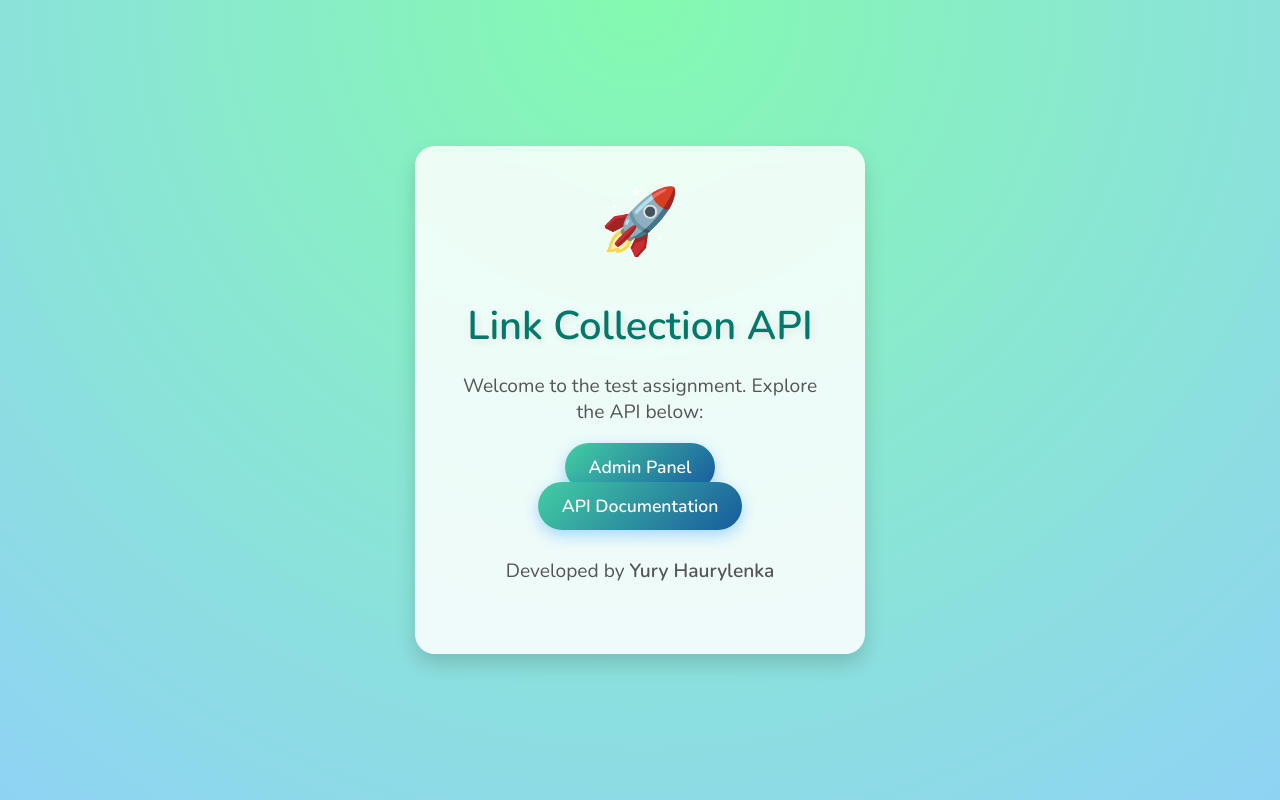
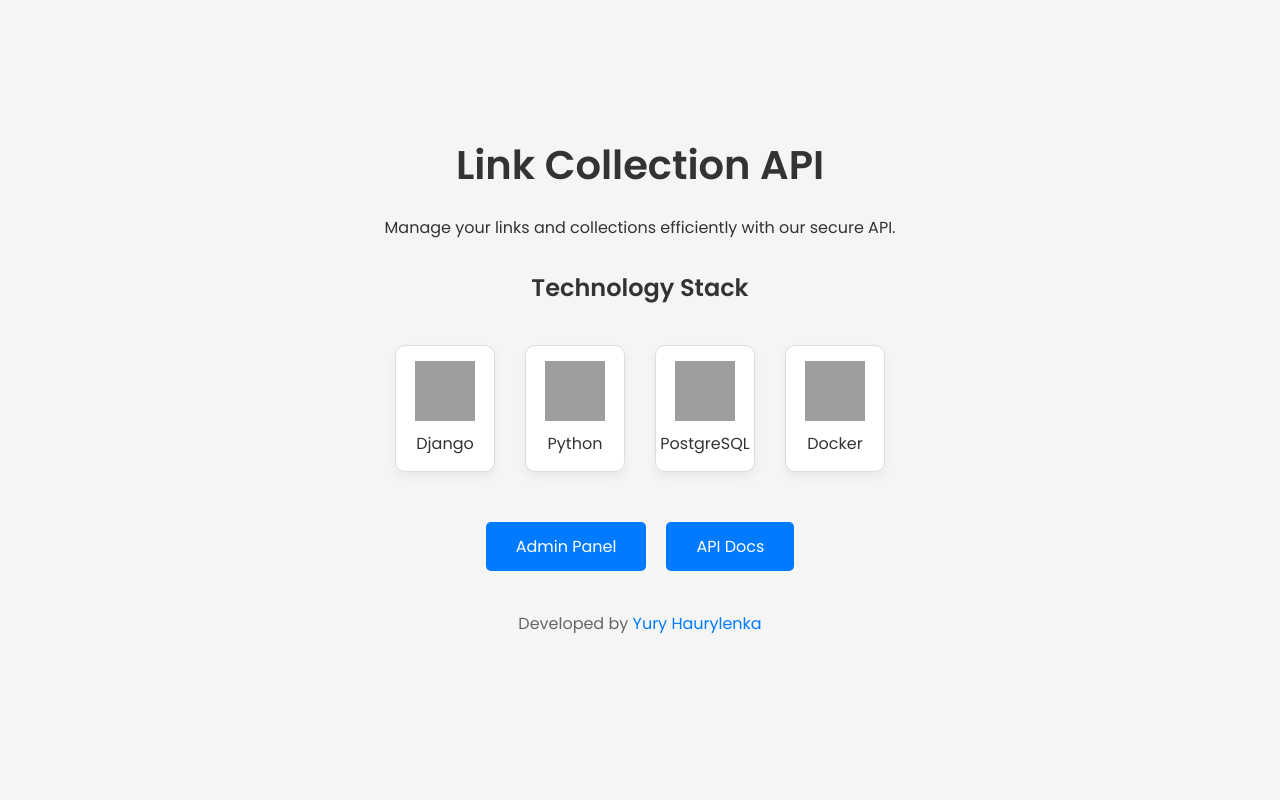
Before and after one commit to YuryHaurylenka/test_task_django_api_sql, a Django app: page / in a window 1280 px wide. Run offline with Django 5.2, Linux system fonts and the light colour scheme; parts of the project's set-up code (start-up, migrations or seed data) failed here and were passed over; grey boxes are pictures that could not be loaded.

Commit message:
update home.html with new design

```diff
--- a/templates/home.html
+++ b/templates/home.html
@@ -2,105 +2,124 @@
 <html lang="en">
 <head>
     <meta charset="UTF-8">
-    <title>Link Collection API - Test Assignment</title>
-    <link href="https://fonts.googleapis.com/css2?family=Nunito:wght@300;400;600&display=swap" rel="stylesheet">
+    <meta name="viewport" content="width=device-width, initial-scale=1.0">
+    <title>Link Collection API</title>
+    <link href="https://fonts.googleapis.com/css2?family=Poppins:wght@400;600&display=swap" rel="stylesheet">
     <style>
         * {
             margin: 0;
             padding: 0;
             box-sizing: border-box;
+            font-family: 'Poppins', sans-serif;
         }
         body {
-            font-family: 'Nunito', sans-serif;
-            background: radial-gradient(circle at top, #84fab0, #8fd3f4);
             display: flex;
+            flex-direction: column;
+            align-items: center;
             justify-content: center;
-            align-items: center;
-            height: 100vh;
+            min-height: 100vh;
+            background-color: #f5f5f5;
             color: #333;
-            overflow: hidden;
-        }
-        .container {
-            background-color: rgba(255, 255, 255, 0.85);
-            backdrop-filter: blur(10px);
-            border-radius: 20px;
-            padding: 40px;
             text-align: center;
-            max-width: 450px;
-            box-shadow: 0 10px 20px rgba(0, 0, 0, 0.15);
-            transform: scale(1);
-            transition: transform 0.4s ease;
-        }
-        .container:hover {
-            transform: scale(1.05);
+            padding: 20px;
         }
         h1 {
             font-size: 2.5rem;
             margin-bottom: 20px;
-            color: #00796b;
-            text-shadow: 2px 2px 8px rgba(0, 0, 0, 0.1);
         }
         p {
-            font-size: 1.2rem;
+            font-size: 1rem;
             margin-bottom: 30px;
-            color: #555;
         }
-        .links {
-            list-style: none;
-            padding: 0;
+        .tech-stack {
+            display: flex;
+            flex-wrap: wrap;
+            justify-content: center;
+            gap: 30px;
+            margin-top: 40px;
         }
-        .links li {
-            margin: 15px 0;
+        .tech-item {
+            display: flex;
+            flex-direction: column;
+            align-items: center;
+            justify-content: center;
+            width: 100px;
+            padding: 15px;
+            background-color: #fff;
+            border: 1px solid #ddd;
+            border-radius: 10px;
+            box-shadow: 0 5px 10px rgba(0, 0, 0, 0.05);
+            transition: transform 0.3s ease;
         }
-        .links a {
-            text-decoration: none;
-            color: #ffffff;
-            font-weight: bold;
-            font-size: 1.1rem;
-            padding: 12px 24px;
-            border-radius: 25px;
-            background: linear-gradient(135deg, #43cea2, #185a9d);
-            box-shadow: 0 5px 15px rgba(0, 123, 255, 0.3);
-            transition: background-color 0.4s, transform 0.3s;
+        .tech-item img {
+            width: 60px;
+            height: 60px;
+            margin-bottom: 10px;
         }
-        .links a:hover {
-            background: linear-gradient(135deg, #185a9d, #43cea2);
+        .tech-item:hover {
             transform: translateY(-5px);
         }
-        .rocket {
-            font-size: 4rem;
-            margin-bottom: 25px;
-            animation: float 2.5s ease-in-out infinite;
+        .nav-buttons {
+            display: flex;
+            gap: 20px;
+            margin-top: 50px;
         }
-        footer {
+        .nav-button {
+            background-color: #007bff;
+            color: #fff;
+            padding: 12px 30px;
+            border-radius: 5px;
+            text-decoration: none;
+            transition: background-color 0.2s;
+        }
+        .nav-button:hover {
+            background-color: #0056b3;
+        }
+        .author {
             margin-top: 40px;
-            font-size: 1rem;
-            color: #777;
+            font-size: 0.9rem;
+            color: #666;
         }
-        @keyframes float {
-            0%, 100% {
-                transform: translateY(0);
-            }
-            50% {
-                transform: translateY(-10px);
-            }
+        .author a {
+            color: #007bff;
+            text-decoration: none;
         }
     </style>
 </head>
 <body>
-    <div class="container">
-        <div class="rocket">🚀</div>
-        <h1>Link Collection API</h1>
-        <p>Welcome to the test assignment. Explore the API below:</p>
+    <h1>Link Collection API</h1>
+    <p>Manage your links and collections efficiently with our secure API.</p>
 
-        <ul class="links">
-            <li><a href="/admin/">Admin Panel</a></li>
-            <li><a href="/swagger/">API Documentation</a></li>
-        </ul>
+    <!-- Technology Stack Block -->
+    <h2>Technology Stack</h2>
+    <div class="tech-stack">
+        <div class="tech-item">
+            <img src="https://cdn.iconscout.com/icon/free/png-256/django-2-282855.png" alt="Django">
+            <span>Django</span>
+        </div>
+        <div class="tech-item">
+            <img src="https://cdn.iconscout.com/icon/free/png-256/python-2-226051.png" alt="Python">
+            <span>Python</span>
+        </div>
+        <div class="tech-item">
+            <img src="https://cdn.iconscout.com/icon/free/png-256/postgresql-226047.png" alt="PostgreSQL">
+            <span>PostgreSQL</span>
+        </div>
+        <div class="tech-item">
+            <img src="https://cdn.iconscout.com/icon/free/png-256/docker-13-1175230.png" alt="Docker">
+            <span>Docker</span>
+        </div>
+    </div>
 
-        <footer>
-            <p>Developed by <strong>Yury Haurylenka</strong></p>
-        </footer>
+    <!-- Navigation Buttons -->
+    <div class="nav-buttons">
+        <a href="/admin" class="nav-button">Admin Panel</a>
+        <a href="/swagger/" class="nav-button">API Docs</a>
+    </div>
+
+    <!-- Author Info -->
+    <div class="author">
+        <p>Developed by <a href="https://github.com/YuryHaurylenka" target="_blank">Yury Haurylenka</a></p>
     </div>
 </body>
 </html>
```
